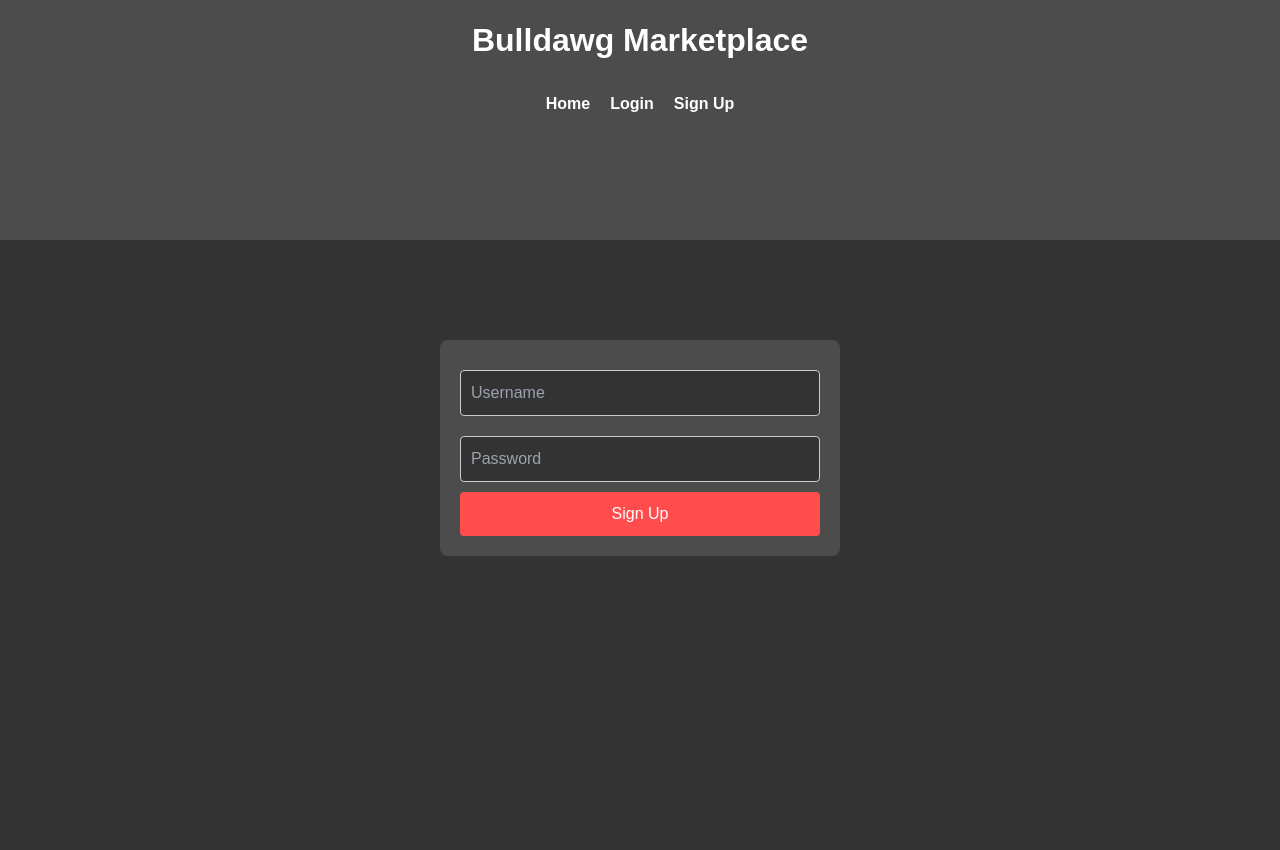
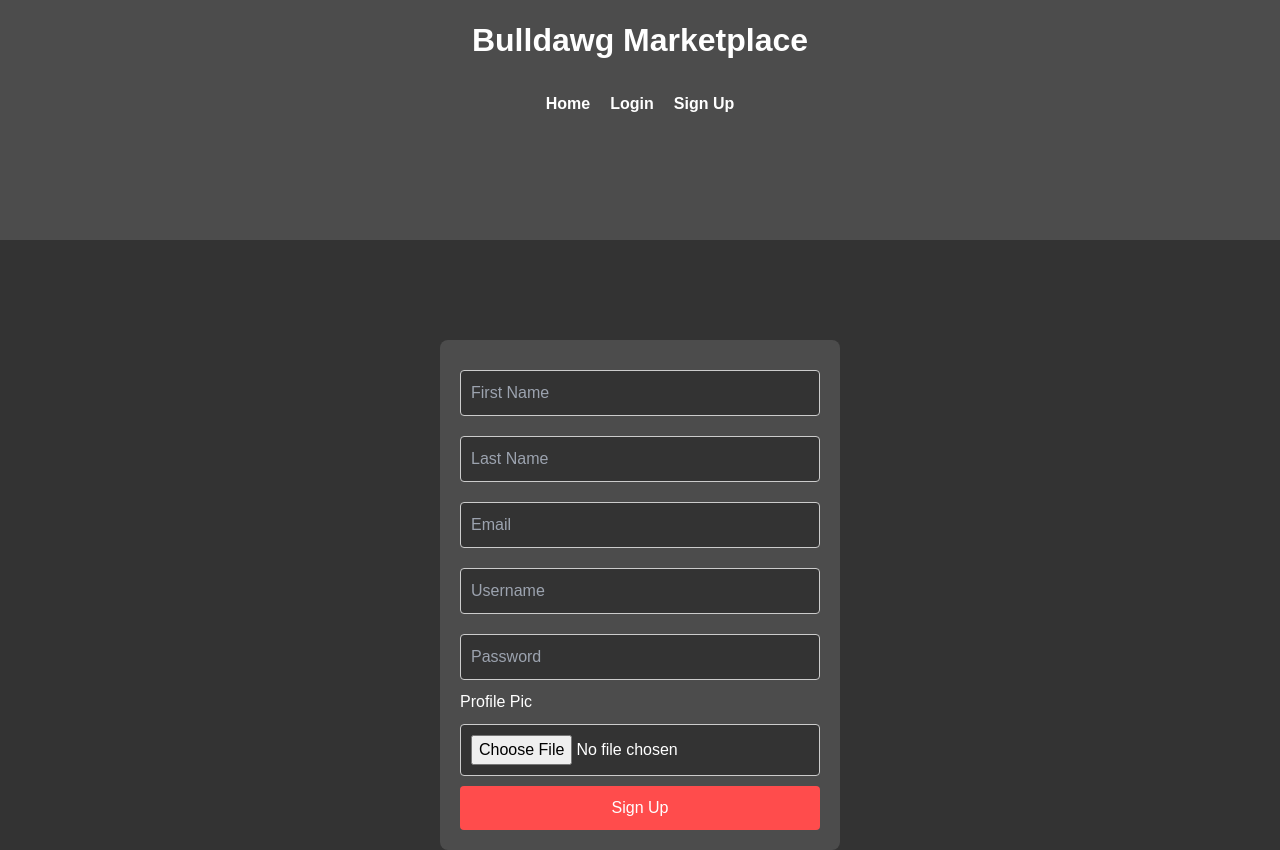
Before and after one commit to StephenSulimani/csci4300-project, a Next.js app: page /register in a window 1280 px wide. Before the commit the page ends 800 px from the top, so only its background shows below. Built offline with nearby package versions, Linux system fonts and the light colour scheme; no server answers.

Commit message:
:tada: working login and registration pages!

```diff
--- a/src/app/api/register/route.ts
+++ b/src/app/api/register/route.ts
@@ -2,6 +2,7 @@ import { isPrismaError, prisma } from '@/app/lib';
 import { NextRequest, NextResponse } from 'next/server';
 import bcrypt from 'bcryptjs';
 import { createJWT } from '@/app/helper';
+import { serialize } from 'cookie';
 
 interface RegisterRequest {
     email: string;
@@ -73,11 +74,18 @@ export async function POST(req: NextRequest) {
 
         const token = await createJWT(payload);
 
+        const tokenCookie = serialize('token', token, {
+            sameSite: true,
+            httpOnly: true,
+            path: '/',
+            maxAge: 3600,
+        });
+
         return NextResponse.json(resp, {
             status: 200,
             headers: {
                 'Content-Type': 'application/json',
-                Authorization: `Bearer ${token}`,
+                'Set-Cookie': tokenCookie,
             },
         });
     } catch (error) {
--- a/src/app/login/page.tsx
+++ b/src/app/login/page.tsx
@@ -174,7 +174,7 @@ const Login: React.FC = () => {
             <MainContainer>
                 <form onSubmit={handleSubmit}>
                     <input
-                        type="email"
+                        type="text"
                         placeholder="Username"
                         onChange={(e) => setEmail(e.target.value)}
                         required
--- a/src/app/register/page.tsx
+++ b/src/app/register/page.tsx
@@ -1,23 +1,119 @@
-'use client'
+'use client';
 
 // Register.tsx
-import React from 'react';
+import React, { useState } from 'react';
 import Header from '../components/Header';
 import MainContainer from '../components/MainContainer';
+import useAuth from '../hooks/useAuth';
+import { useRouter } from 'next/navigation';
 
-const isLoggedIn = process.env.NEXT_PUBLIC_IS_LOGGED_IN === 'true';
+const Register: React.FC = () => {
+    const router = useRouter();
+    const { isAuthenticated, loading } = useAuth();
+    const [file, setFile] = useState<File | null>(null);
+    const [username, setUsername] = useState('');
+    const [email, setEmail] = useState('');
+    const [password, setPassword] = useState('');
+    const [firstName, setFirstName] = useState('');
+    const [lastName, setLastName] = useState('');
 
-const Register: React.FC = () => (
+    const handleFileChange = (e: React.ChangeEvent<HTMLInputElement>) => {
+        if (!e.target.files) {
+            return;
+        }
+        setFile(e.target.files[0]);
+    };
+
+    const handleSubmit = async (e: React.FormEvent) => {
+        e.preventDefault();
+
+        const resp = await fetch('/api/register', {
+            method: 'POST',
+            body: JSON.stringify({
+                email,
+                username,
+                password,
+                firstName,
+                lastName,
+            }),
+        });
+
+        if (file) {
+            const fileFormData = new FormData();
+            fileFormData.append('file', file);
+
+            const uploadResp = await fetch('api/user/profilePic', {
+                method: 'PATCH',
+                body: fileFormData,
+            });
+        }
+
+        if (resp.status == 200) {
+            router.push('/');
+        }
+    };
+
+    if (isAuthenticated) {
+        router.push('/');
+        return;
+    }
+
+    if (loading) {
+        return <></>;
+    }
+
+    return (
         <>
-  <Header />
+            <Header loggedIn={isAuthenticated} />
             <MainContainer>
-  <form>
-    <input type="text" placeholder="Username" required />
-    <input type="password" placeholder="Password" required />
+                <form onSubmit={handleSubmit}>
+                    <input
+                        type="text"
+                        placeholder="First Name"
+                        onChange={(e) => {
+                            setFirstName(e.target.value);
+                        }}
+                        required
+                    />
+                    <input
+                        type="text"
+                        placeholder="Last Name"
+                        onChange={(e) => {
+                            setLastName(e.target.value);
+                        }}
+                        required
+                    />
+                    <input
+                        type="email"
+                        placeholder="Email"
+                        onChange={(e) => {
+                            setEmail(e.target.value);
+                        }}
+                        required
+                    />
+                    <input
+                        type="text"
+                        placeholder="Username"
+                        onChange={(e) => {
+                            setUsername(e.target.value);
+                        }}
+                        required
+                    />
+                    <input
+                        type="password"
+                        placeholder="Password"
+                        onChange={(e) => {
+                            setPassword(e.target.value);
+                        }}
+                        required
+                    />
+                    <label>Profile Pic</label>
+                    <input type="file" onChange={handleFileChange} />
                     <button type="submit">Sign Up</button>
                 </form>
             </MainContainer>
         </>
     );
+};
 
 export default Register;
```
Lines whose indentation alone changed are shown as unchanged.
